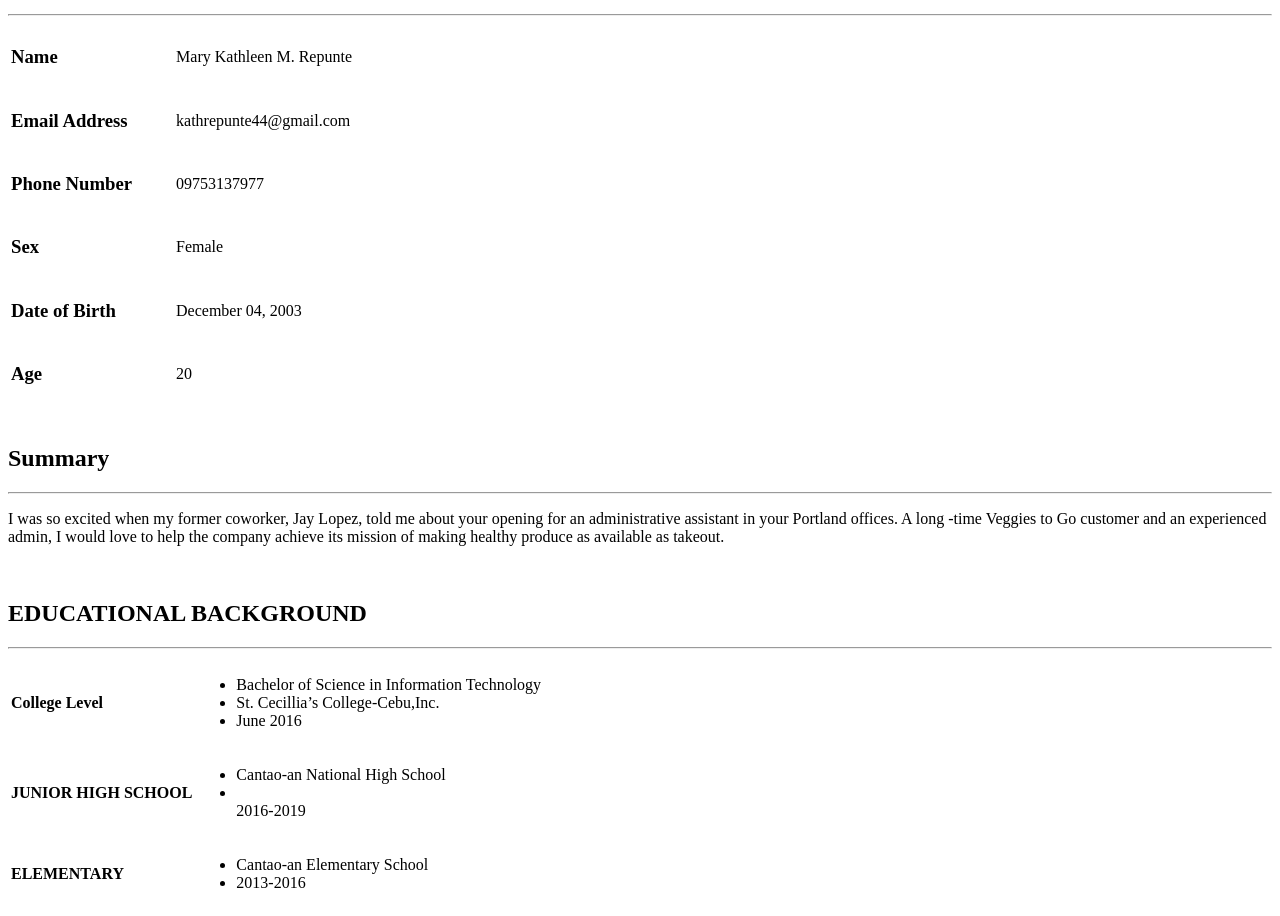
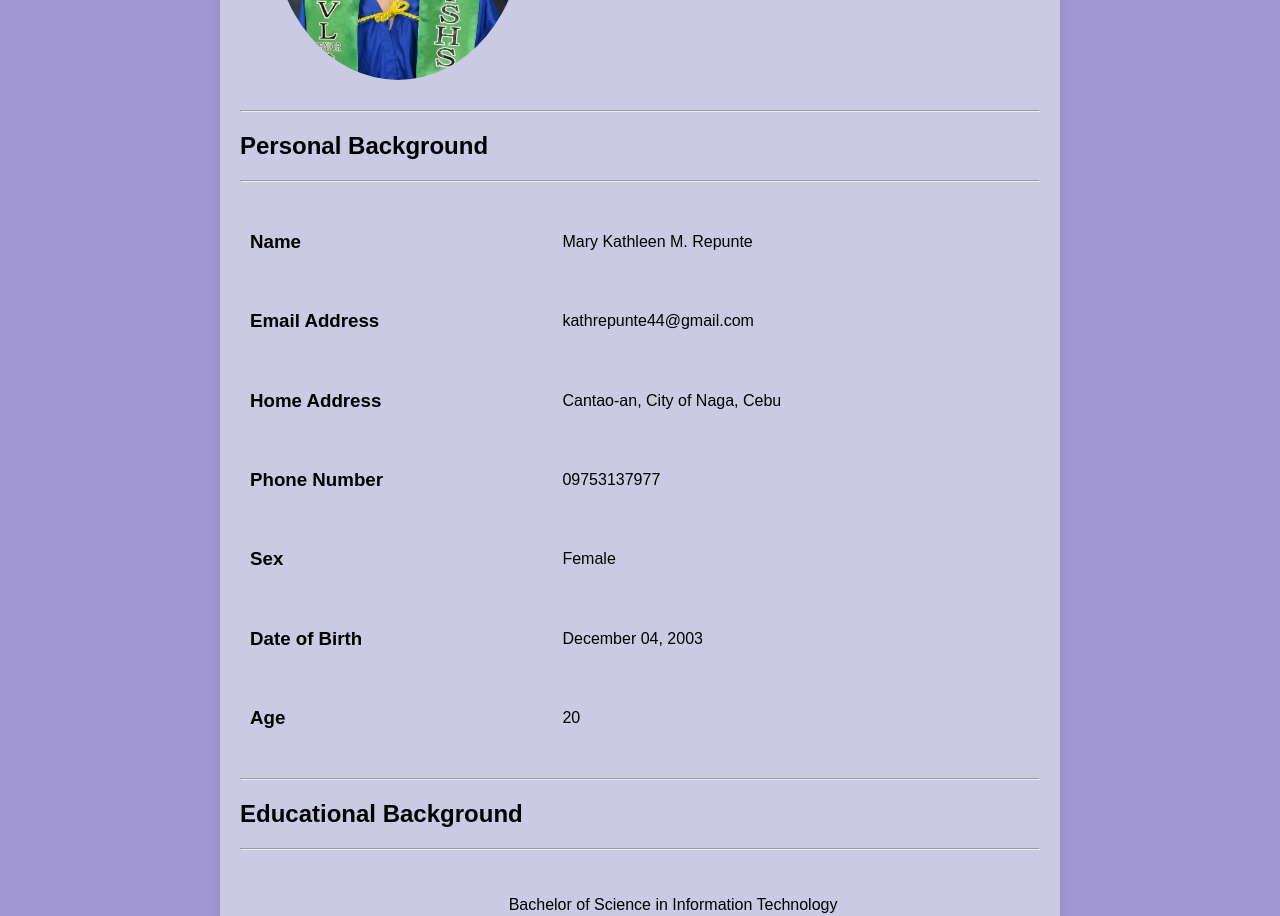
Before and after one commit to Kath44/rex, a plain HTML site: page index.html in a window 1280 px wide. Shown: the part 250-1166 px from the top of the page. Drawn offline with Linux system fonts and the light colour scheme.

Commit message:
8-10-2024

```diff
--- a/index.html
+++ b/index.html
@@ -4,168 +4,156 @@
     <meta charset="UTF-8">
     <meta name="viewport" content="width=device-width, initial-scale=1.0">
     <title>Profile</title>
+    <link rel="stylesheet" href="style.css">
+    <style>
+        body {
+            font-family: Arial, sans-serif;
+            margin: 0;
+            padding: 0;
+            display: flex;
+            justify-content: center;
+            align-items: center;
+            min-height: 100vh;
+            background-color: #a096d1;
+        }
+        .container {
+            background-color: #e5eaf1a2;
+            border-radius: 8px;
+            box-shadow: 0 0 10px rgba(0, 0, 0, 0.1);
+            padding: 20px;
+            width: 80%;
+            max-width: 800px;
+        }
+        header {
+            text-align: center;
+        }
+        .center {
+            display: block;
+            margin: 0 auto;
+        }
+        h1.name {
+            font-size: 3em;
+            margin: 0;
+        }
+        section {
+            margin-top: 20px;
+        }
+        table {
+            width: 100%;
+            border-collapse: collapse;
+            margin-bottom: 20px;
+        }
+        table td {
+            padding: 10px;
+        }
+        ul {
+            list-style-type: none;
+            padding: 0;
+        }
+        hr {
+            margin: 20px 0;
+        }
+    </style>
 </head>
 <body>
-    <!--header-->
+    <div class="container">
+        <!-- Header -->
         <header>
             <table>
                 <tr>
                     <td>
-                    <img src="./292103405_1182450465658274_8079795819103991806_n.jpg" alt="" width=" 127px">
+                        <img src="./kath.jpg" alt="Mary Kathleen M. Repunte" width="250px" height="300px"class="center">
                     </td>
                     <td>
-                        <h1 class = "name">Mary Kathleen M. <br></span> Repunte</span></h2>
-
+                        <h1 class="name">Mary Kathleen M. <br> Repunte</h1>
                     </td>
                 </tr>
             </table>
         </header>
-    <br>
-    <!--Personal Background-->
+        <hr>
+        <!-- Personal Background -->
         <section>
             <h2>Personal Background</h2>
             <hr>
-        <table >
+            <table>
                 <tr>
-                <td>
-                    <h3>Name</h3>
-                </td>
+                    <td><h3>Name</h3></td>
+                    <td><p>Mary Kathleen M. Repunte</p></td>
+                </tr>
+                <tr>
+                    <td><h3>Email Address</h3></td>
+                    <td><p>kathrepunte44@gmail.com</p></td>
+                </tr>
+                <tr>
+                    <td><h3>Home Address</h3></td>
+                    <td><p>Cantao-an, City of Naga, Cebu</p></td>
+                </tr>
+                <tr>
+                    <td><h3>Phone Number</h3></td>
+                    <td><p>09753137977</p></td>
+                </tr>
+                <tr>
+                    <td><h3>Sex</h3></td>
+                    <td><p>Female</p></td>
+                </tr>
+                <tr>
+                    <td><h3>Date of Birth</h3></td>
+                    <td><p>December 04, 2003</p></td>
+                </tr>
+                <tr>
+                    <td><h3>Age</h3></td>
+                    <td><p>20</p></td>
+                </tr>
+
+            </table>
+        </section>
+        <hr>
+        <!-- Educational Background -->
+        <section>
+            <h2>Educational Background</h2>
+            <hr>
+            <table>
+                <tr>
+                    <td><strong>College Level</strong></td>
                     <td>
                         <ul>
-                        <p>Mary Kathleen M. Repunte</p>
-                    </ul>
-
-                </td>
-            </tr>
-            <tr>
-                <td>
-                    <h3>Email Address</h3>
-                </td>
-                <td>
-                    <ul>  <p>kathrepunte44@gmail.com</p></ul>
-                </td>
-            </tr>
-            <tr>
-                <td>
-                    <h3>Phone Number</h3>
-                </td>
-
-                <td>
-                    <ul>
-                        <p>09753137977</p>
+                            <li>Bachelor of Science in Information Technology</li>
+                            <li>St. Cecillia’s College-Cebu, Inc.</li>
+                            <li>June 2016</li>
                         </ul>
                     </td>
                 </tr>
                 <tr>
-                <td>
-                    <h3>Sex</h3>
-                </td>
+                    <td><strong>Junior High School</strong></td>
                     <td>
                         <ul>
-                        <p>Female</p>
+                            <li>Cantao-an National High School</li>
+                            <li>2016-2019</li>
                         </ul>
-
                     </td>
                 </tr>
                 <tr>
-                <td>
-                    <h3>Date of Birth</h3>
-                </td>
-                <td>
-                    <ul>
-                        <p>December 04, 2003</p>
-                    </ul>
-
-                </td>
-            </tr>
-
-
-            <tr>
-                <td>
-                    <h3>Age</h3>
-                </td>
-                <td>
-                    <ul>
-                        <p>20</p>
-                    </ul>
-
-                </td>
-            </tr>
-        </table>
-    </section>
-    <br>
-    <!--summary-->
-</section>
-<h2>Summary</h2>
-<hr>
-<p>I was so excited when my former coworker, Jay Lopez, told me about your opening for an administrative
-    assistant in your Portland offices. A long -time Veggies to Go customer and an experienced admin,
-     I would love to help the company achieve its mission of making healthy produce as available as takeout.
-</p>
-<section>
-    <br>
-<!--EDUCATIONAL BACKGROUND-->
-<section>
-   <h2>EDUCATIONAL BACKGROUND</h2>
-   <hr>
-   <table>
-    <tr>
-        <td>
-            <strong>College Level</strong>
-        </td>
-        <td>
-            <ul>
-                <li>Bachelor of Science in Information Technology</li>
-                <li>St. Cecillia’s College-Cebu,Inc.</li>
-                <li>June 2016</li>
-            </ul>
-        </td>
-    </tr>
-    <td>
-        <strong>JUNIOR HIGH SCHOOL</strong>
-    </td>
-    <td>
-        <ul>
-            <li>Cantao-an National High School</li>
-            <li></li>  2016-2019</li>
-        </ul>
-    </td>
-    <tr>
-
-        <td>
-                <strong>ELEMENTARY </strong>
-            </td>
+                    <td><strong>Elementary</strong></td>
                     <td>
                         <ul>
                             <li>Cantao-an Elementary School</li>
-                    <li>  2013-2016 </li>
-                </ul>
-
-        </td>
-    </tr>
-   </table>
-</section>
-<br>
-<!--Hobbies-->
-<section>
-    <h2>Hobbies</h2>
-    <hr>
-    <table>
-        <tr>
-            <td>
-                <ul>
-                    <li>Reading Stories</li>
-                    <li>Listening Music</li>
-                    <li>Watching Movies /Series</li>
+                            <li>2013-2016</li>
                         </ul>
                     </td>
                 </tr>
             </table>
         </section>
-
-
-
-    <br> <br> <br> <br> <br> <br> <br> <br> <br> <br> <br> <br> <br> <br> <br> <br> <br> <br> <br> <br> <br>
-
+        <hr>
+        <!-- Hobbies -->
+        <section>
+            <h2>Hobbies</h2>
+            <hr>
+            <ul>
+                <li>Reading Stories</li>
+                <li>Listening to Music</li>
+                <li>Watching Movies / Series</li>
+            </ul>
+        </section>
+    </div>
 </body>
 </html>
--- a/style.css
+++ b/style.css
@@ -1,4 +1,58 @@
-body style{background-color:powderblue;
-font-size: 25px;
+body {
+    font-family: Arial, sans-serif;
+    margin: 0;
+    padding: 0;
+    display: flex;
+    justify-content: center;
+    align-items: center;
+    min-height: 100vh;
+    background-color: #a096d1;
+}
 
+.container {
+    background-color: #e5eaf1a2;
+    border-radius: 8px;
+    box-shadow: 0 0 10px rgba(168, 83, 202, 0.1);
+    padding: 20px;
+    width: 80%;
+    max-width: 800px;
 }
+
+header {
+    text-align: center;
+}
+
+.center {
+    display: block;
+    margin: 0 auto;
+    border-radius: 50%;
+    overflow: hidden;
+}
+
+h1.name {
+    font-size: 3em;
+    margin: 0;
+}
+
+section {
+    margin-top: 20px;
+}
+
+table {
+    width: 100%;
+    border-collapse: collapse;
+    margin-bottom: 20px;
+}
+
+table td {
+    padding: 10px;
+}
+
+ul {
+    list-style-type: none;
+    padding: 0;
+}
+
+hr {
+    margin: 20px 0;
+}
```
Also changed, not shown: kath.jpg (renamed from 292103405_1182450465658274_8079795819103991806_n.jpg). Lines whose indentation alone changed are shown as unchanged.
